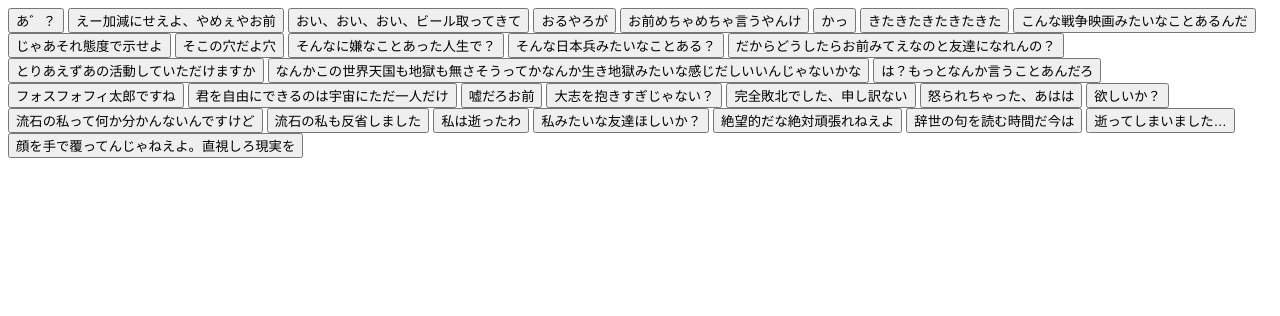
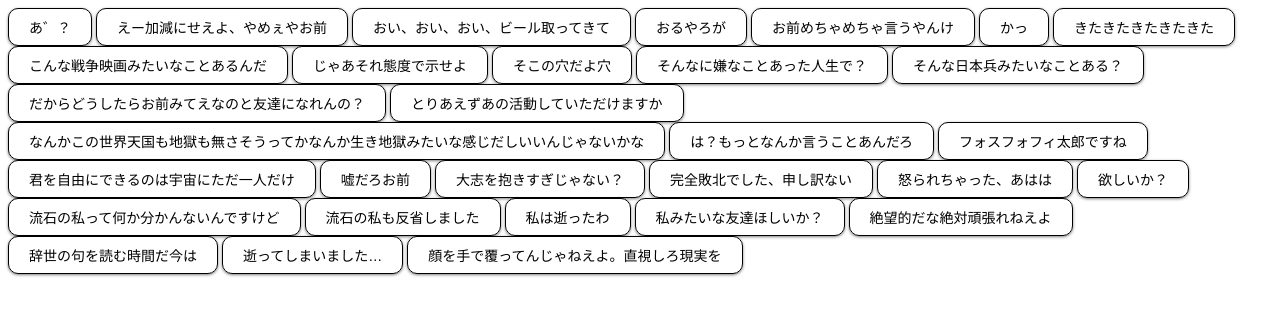
Before and after one commit to hieki/nykk-btn, a web app: file index.html in a window 1280 px wide. Shown: the top 316 px of the page. Run offline with its HTML, style and script files only (its server is not run), Linux system fonts and the light colour scheme.

Commit message:
Add some style

```diff
--- a/index.html
+++ b/index.html
@@ -4,6 +4,7 @@
     <meta charset="UTF-8">
     <title>nykk btn</title>
     <script src="./src/bind_button.js"></script>
+    <link rel="stylesheet" type="text/css" href="./style/button.css">
   </head>
   <body>
 
--- /dev/null
+++ b/style/button.css
@@ -0,0 +1,31 @@
+.btn {
+
+	font-family: Arial, Helvetica, sans-serif;
+	font-size: 14px;
+	color: #000000;
+	padding: 8px 20px;
+	background: -moz-linear-gradient(
+		top,
+		#ffffff 0%,
+		#ffffff);
+	background: -webkit-gradient(
+		linear, left top, left bottom,
+		from(#ffffff),
+		to(#ffffff));
+	-moz-border-radius: 10px;
+	-webkit-border-radius: 10px;
+	border-radius: 10px;
+	border: 1px solid #000000;
+	-moz-box-shadow:
+		0px 1px 3px rgba(0,0,0,0.5),
+		inset 0px 0px 5px rgba(255,255,255,0.6);
+	-webkit-box-shadow:
+		0px 1px 3px rgba(0,0,0,0.5),
+		inset 0px 0px 5px rgba(255,255,255,0.6);
+	box-shadow:
+		0px 1px 3px rgba(0,0,0,0.5),
+		inset 0px 0px 5px rgba(255,255,255,0.6);
+	text-shadow:
+		0px -1px 3px rgba(255,255,255,0.8),
+		0px 1px 0px rgba(255,255,255,0.3);
+}
--- a/views/index.ejs
+++ b/views/index.ejs
@@ -4,6 +4,7 @@
     <meta charset="UTF-8">
     <title>nykk btn</title>
     <script src="./src/bind_button.js"></script>
+    <link rel="stylesheet" type="text/css" href="./style/button.css">
   </head>
   <body>
 
```
